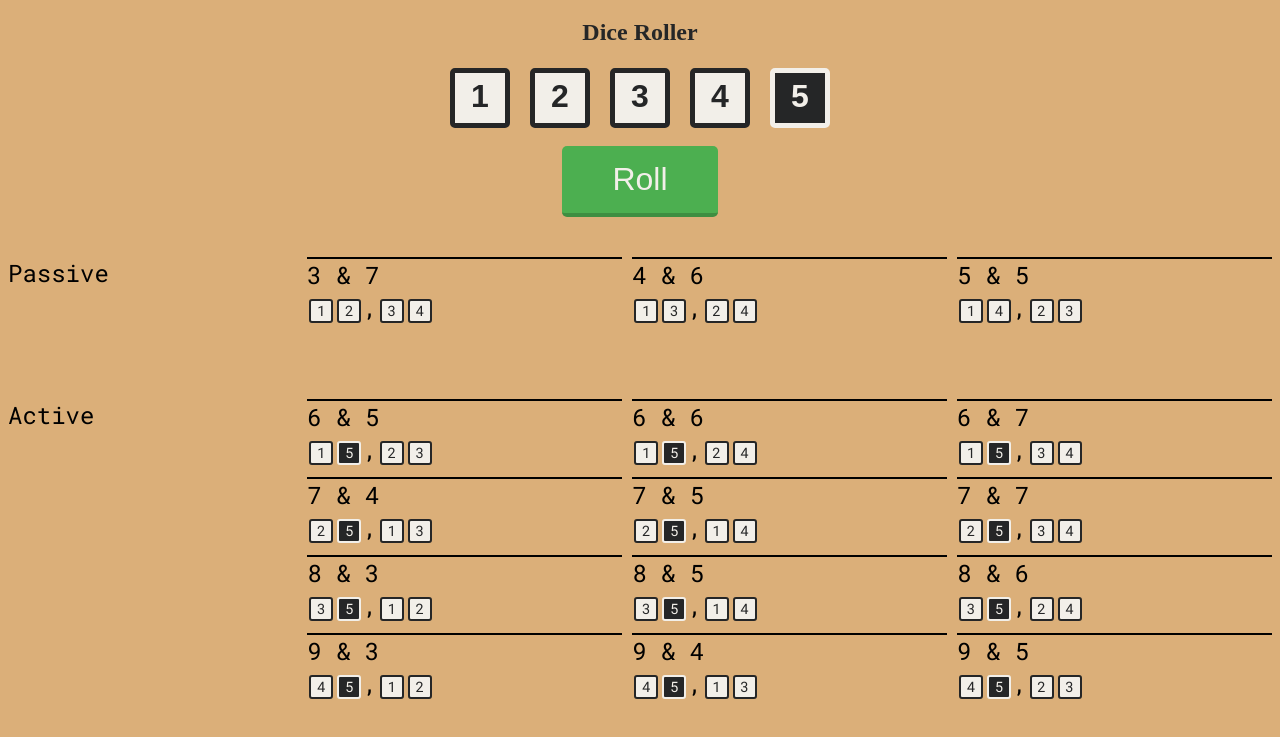
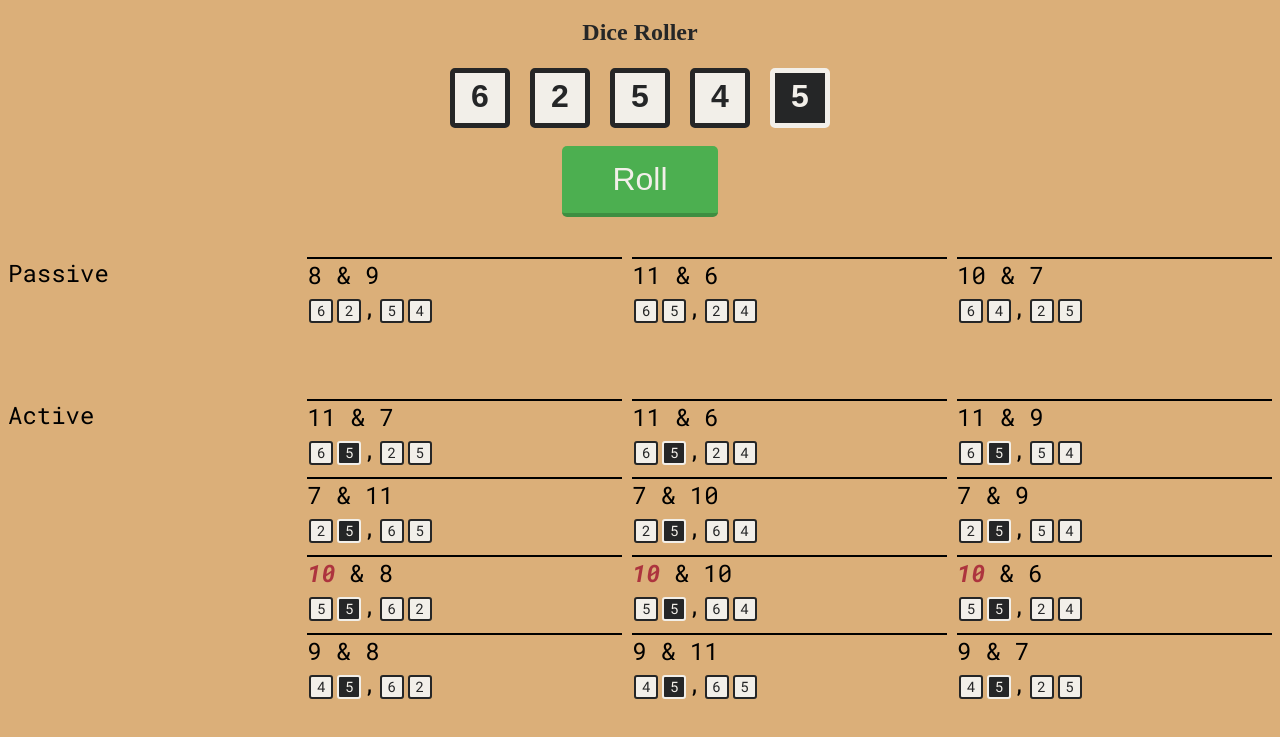
Before and after one commit to jakedruth/DDnD-Roller, a plain HTML site: page index.html in a window 1280 px wide. Shown: the part 61-798 px from the top of the page. Drawn offline with Linux system fonts and the light colour scheme; a web font is replaced by a local one.

Commit message:
Updated Index with a pre-generated layout

```diff
--- a/index.html
+++ b/index.html
@@ -24,9 +24,9 @@
 				<h2>Dice Roller</h2>
 			</div>
 			<div id="dice-holder">
-				<div class="dice white">1</div>
+				<div class="dice white">6</div>
 				<div class="dice white">2</div>
-				<div class="dice white">3</div>
+				<div class="dice white">5</div>
 				<div class="dice white">4</div>
 				<div class="dice black">5</div>
 			</div>
@@ -34,26 +34,98 @@
 				<button id="roll-button" class="button" onclick="onPress()">Roll</button>
 			</div>
 			<div id="results">
-				<div class="passive">pas sive</div>
-				<div>
-					6 - 11
-					<div>(2,4) - (5,6)</div>
+				<div class="passive">Passive</div>
+				<div class="item">
+					<span> 8 </span> &amp; <span> 9 </span>
+					<div>
+						<span class="white">6</span><span class="white">2</span>,<span class="white">5</span><span class="white">4</span>
+					</div>
 				</div>
-				<div>6 (2,4), 11 (5,6)</div>
-				<div>6 (2,4), 11 (5,6)</div>
-				<div class="active">active</div>
-				<div>6 (2,4), 11 (5,6)</div>
-				<div>6 (2,4), 11 (5,6)</div>
-				<div>6 (2,4), 11 (5,6)</div>
-				<div>6 (2,4), 11 (5,6)</div>
-				<div>6 (2,4), 11 (5,6)</div>
-				<div>6 (2,4), 11 (5,6)</div>
-				<div>6 (2,4), 11 (5,6)</div>
-				<div>6 (2,4), 11 (5,6)</div>
-				<div>6 (2,4), 11 (5,6)</div>
-				<div>6 (2,4), 11 (5,6)</div>
-				<div>6 (2,4), 11 (5,6)</div>
-				<div>6 (2,4), 11 (5,6)</div>
+				<div class="item">
+					<span>11 </span> &amp; <span> 6 </span>
+					<div>
+						<span class="white">6</span><span class="white">5</span>,<span class="white">2</span><span class="white">4</span>
+					</div>
+				</div>
+				<div class="item">
+					<span>10 </span> &amp; <span> 7 </span>
+					<div>
+						<span class="white">6</span><span class="white">4</span>,<span class="white">2</span><span class="white">5</span>
+					</div>
+				</div>
+				<div class="active">Active</div>
+				<div class="item">
+					<span>11 </span> &amp; <span> 7 </span>
+					<div>
+						<span class="white">6</span><span class="black">5</span>,<span class="white">2</span><span class="white">5</span>
+					</div>
+				</div>
+				<div class="item">
+					<span>11 </span> &amp; <span> 6 </span>
+					<div>
+						<span class="white">6</span><span class="black">5</span>,<span class="white">2</span><span class="white">4</span>
+					</div>
+				</div>
+				<div class="item">
+					<span>11 </span> &amp; <span> 9 </span>
+					<div>
+						<span class="white">6</span><span class="black">5</span>,<span class="white">5</span><span class="white">4</span>
+					</div>
+				</div>
+				<div class="item">
+					<span> 7 </span> &amp; <span>11 </span>
+					<div>
+						<span class="white">2</span><span class="black">5</span>,<span class="white">6</span><span class="white">5</span>
+					</div>
+				</div>
+				<div class="item">
+					<span> 7 </span> &amp; <span>10 </span>
+					<div>
+						<span class="white">2</span><span class="black">5</span>,<span class="white">6</span><span class="white">4</span>
+					</div>
+				</div>
+				<div class="item">
+					<span> 7 </span> &amp; <span> 9 </span>
+					<div>
+						<span class="white">2</span><span class="black">5</span>,<span class="white">5</span><span class="white">4</span>
+					</div>
+				</div>
+				<div class="item">
+					<span class="double">10 </span> &amp; <span> 8 </span>
+					<div>
+						<span class="white">5</span><span class="black">5</span>,<span class="white">6</span><span class="white">2</span>
+					</div>
+				</div>
+				<div class="item">
+					<span class="double">10 </span> &amp; <span>10 </span>
+					<div>
+						<span class="white">5</span><span class="black">5</span>,<span class="white">6</span><span class="white">4</span>
+					</div>
+				</div>
+				<div class="item">
+					<span class="double">10 </span> &amp; <span> 6 </span>
+					<div>
+						<span class="white">5</span><span class="black">5</span>,<span class="white">2</span><span class="white">4</span>
+					</div>
+				</div>
+				<div class="item">
+					<span> 9 </span> &amp; <span> 8 </span>
+					<div>
+						<span class="white">4</span><span class="black">5</span>,<span class="white">6</span><span class="white">2</span>
+					</div>
+				</div>
+				<div class="item">
+					<span> 9 </span> &amp; <span>11 </span>
+					<div>
+						<span class="white">4</span><span class="black">5</span>,<span class="white">6</span><span class="white">5</span>
+					</div>
+				</div>
+				<div class="item">
+					<span> 9 </span> &amp; <span> 7 </span>
+					<div>
+						<span class="white">4</span><span class="black">5</span>,<span class="white">2</span><span class="white">5</span>
+					</div>
+				</div>
 			</div>
 		</div>
 	</body>
--- a/js/script.js
+++ b/js/script.js
@@ -1,7 +1,7 @@
 const DICE = [
-    new Die(1, "white"),
+    new Die(6, "white"),
     new Die(2, "white"),
-    new Die(3, "white"),
+    new Die(5, "white"),
     new Die(4, "white"),
     new Die(5, "black"),
 ];
@@ -49,7 +49,7 @@ for (let i = 0; i < DICE_ELEMENTS.length; i++) {
     element.innerHTML = DICE[i].value;
 }
 
-generatePairs();
+// generatePairs();
 
 function onPress() {
     console.log("Button pressed!");
```
